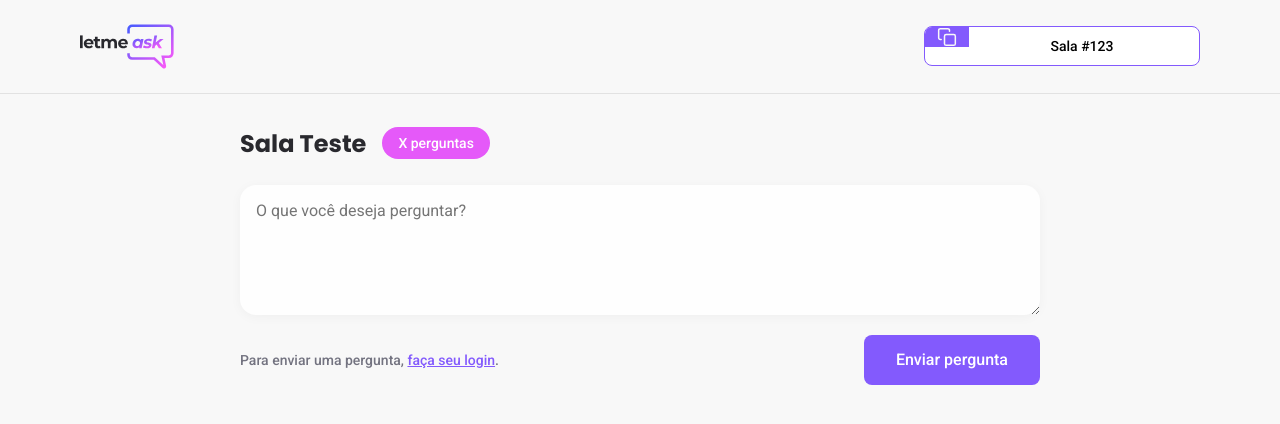
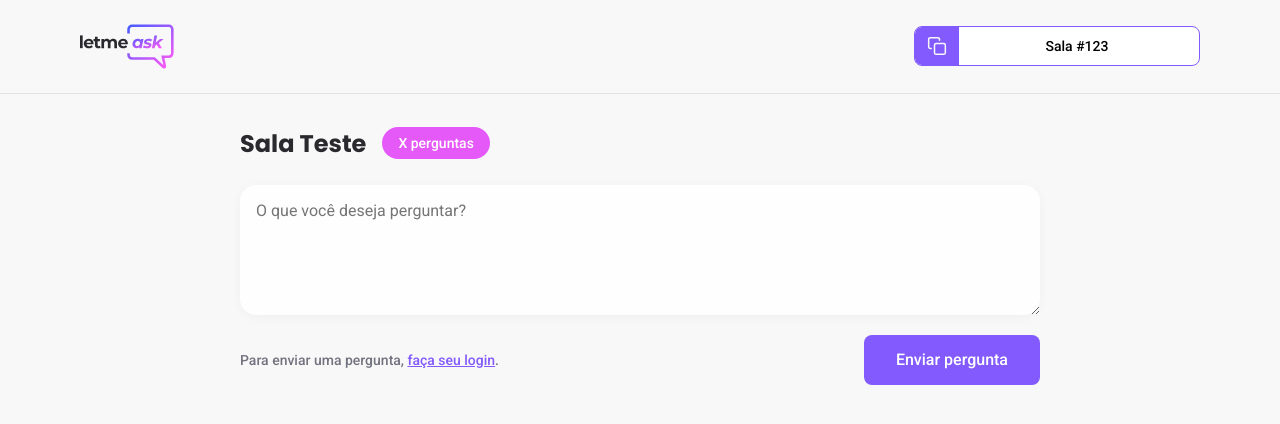
Before and after one commit to henriquecrono/let-me-ask, a React (Create React App) app: page /rooms/1 in a window 1280 px wide. Shown: the top 424 px of the page. Built offline with nearby package versions, Linux system fonts and the light colour scheme; no server answers.

Commit message:
fix RoomCode img css

```diff
--- a/src/styles/roomCode.scss
+++ b/src/styles/roomCode.scss
@@ -19,6 +19,8 @@
     display: flex;
     justify-content: center;
     align-items: center;
+
+    height: 100%;
   }
 
   span {
@@ -28,7 +30,7 @@
     align-self: center;
 
     padding: 0 16px 0 12px;
-    width: 230px;
+    width: 240px;
 
     font-size: 14px;
     font-weight: 500;
```
